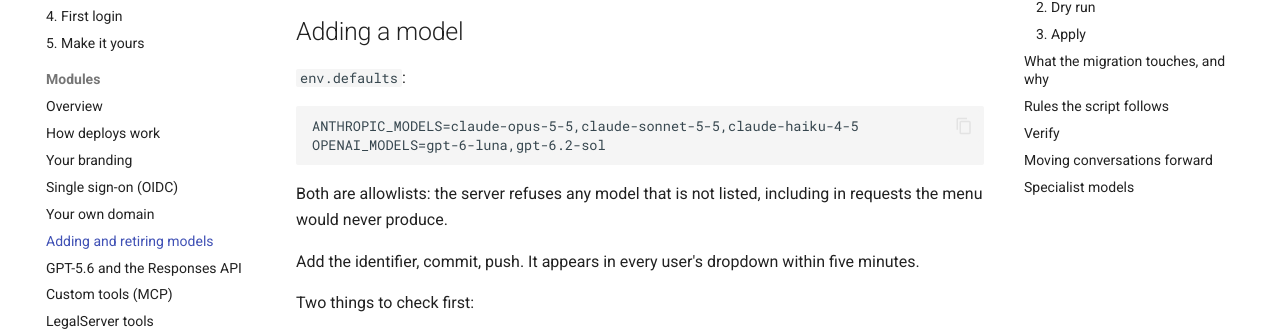
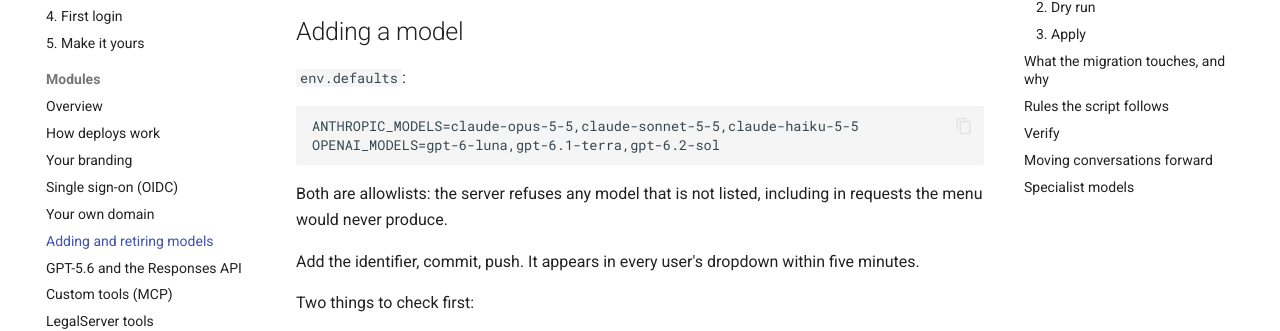
Before and after one commit to MarylandLegalAid/librechat-azure, an MkDocs documentation site: the page built from docs/modules/models.md, in a window 1280 px wide and 900 px high. Shown: the part 257-588 px from the top of the window. Built offline with MkDocs 1.6.1 and Material for MkDocs 9.7.7, drawn with Linux system fonts in a browser that asks for light colours; comment, search, counter and statistics services are not loaded; some of the changed text lies outside the part shown.

Commit message:
Replace Claude Haiku 4.5 with Haiku 5.5
LibreChat v0.8.9 supports Haiku 5.5 (adaptive thinking, prices, 1M window);
v0.8.8 could not send it a valid request. Checked 2026-11-24 with the pinned
image's own request builder and live low-effort API calls. John decided gate
D14 (replace) and confirmed ZDR covers it.

- env.defaults, APPROVED_MODELS: claude-haiku-5-5 instead of 4.5.
- Migration maps: claude-haiku-4-5 -> claude-haiku-5-5 (40 conversations, one
  agent's version history).
- conversation-map.json: gpt-6.1-terra is kept on both OpenAI endpoints. It was
  listed nowhere, so any run would have stopped on the three Terra threads.

````diff
--- a/docs/modules/models.md
+++ b/docs/modules/models.md
@@ -8,8 +8,8 @@ at, which needs a migration.
 `env.defaults`:
 
 ```
-ANTHROPIC_MODELS=claude-opus-5-5,claude-sonnet-5-5,claude-haiku-4-5
-OPENAI_MODELS=gpt-6-luna,gpt-6.2-sol
+ANTHROPIC_MODELS=claude-opus-5-5,claude-sonnet-5-5,claude-haiku-5-5
+OPENAI_MODELS=gpt-6-luna,gpt-6.1-terra,gpt-6.2-sol
 ```
 
 Both are allowlists: the server refuses any model that is not listed, including in
@@ -167,8 +167,8 @@ The migration runs these itself, but they are worth knowing:
 db.agents.aggregate([
   { $group: { _id: "$model", n: { $sum: 1 } } },
   { $match: { _id: { $nin: [
-      "claude-opus-5-5","claude-sonnet-5-5","claude-haiku-4-5",
-      "gpt-6.2-sol","gpt-6-luna" ] } } }
+      "claude-opus-5-5","claude-sonnet-5-5","claude-haiku-5-5",
+      "gpt-6.2-sol","gpt-6.1-terra","gpt-6-luna" ] } } }
 ])
 
 // and none hiding in version history
````
Also changed, not shown: docs/quickstart/05-make-it-yours.md (+1 -1 lines), 6 other files.
